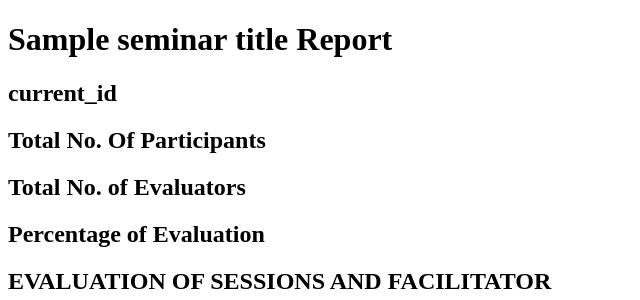
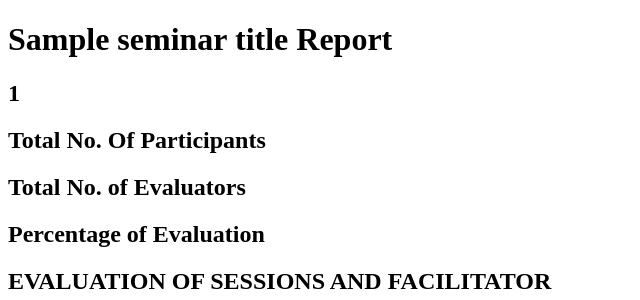
Before and after one commit to Clinic-Directory-2021/evaluation_system_admin, a Django app: template main_app/templates/pdf_generated/generate_summary.html in a window 1280 px wide. Shown: the top 300 px of the page, without its empty margins (0-640 px from the left). Run offline with Django 3.2, Linux system fonts and the light colour scheme; the template is opened without the code that fills it: most values are stand-ins (such as "Sample title", 1, 10 or a date in 2020).

Commit message:
asdasddasd

```diff
--- a/main_app/templates/pdf_generated/generate_summary.html
+++ b/main_app/templates/pdf_generated/generate_summary.html
@@ -8,7 +8,7 @@
 </head>
 <body>
     <h1>{{seminar_title}} Report</h1>
-    <h2>current_id</h2>
+    <h2>{{current_id}}</h2>
     <h2>Total No. Of Participants</h2>
     <h2>Total No. of Evaluators</h2>
     <h2>Percentage of Evaluation</h2>
```
